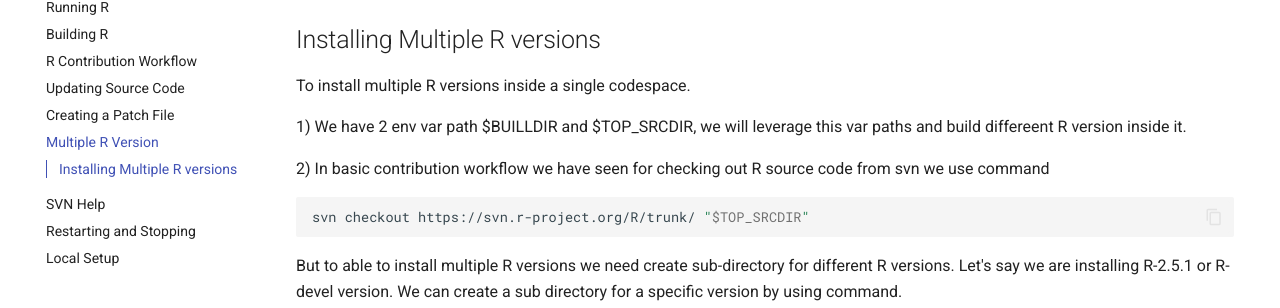
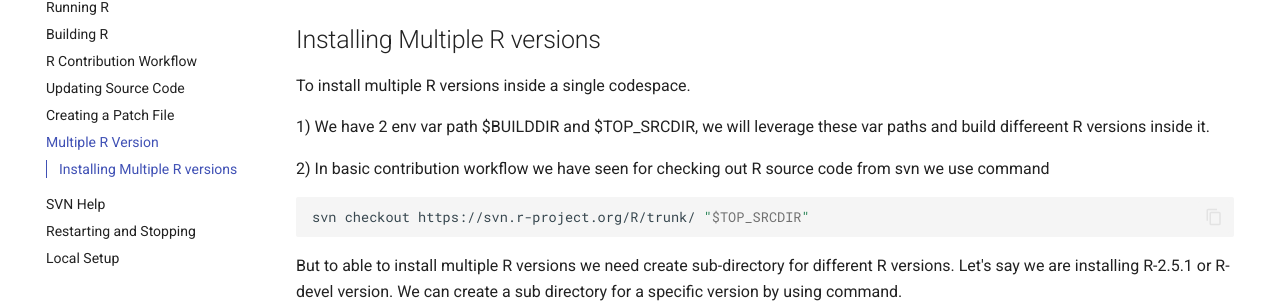
Before and after one commit to r-devel/r-dev-env, an MkDocs documentation site: the page built from docs/tutorials/multi_r_compilation.md, in a window 1280 px wide and 1317 px high. Shown: the part 206-514 px from the top of the window. Built offline with MkDocs 1.6.1 and Material for MkDocs 9.7.7, drawn with Linux system fonts in a browser that asks for light colours.

Commit message:
Fix typos

```diff
--- a/docs/tutorials/multi_r_compilation.md
+++ b/docs/tutorials/multi_r_compilation.md
@@ -3,7 +3,7 @@
 To install multiple R versions inside a single codespace.
 
 
-1) We have 2 env var path $BUILLDIR and $TOP_SRCDIR, we will leverage this var paths and build differeent R version inside it.
+1) We have 2 env var path $BUILDDIR and $TOP_SRCDIR, we will leverage these var paths and build differeent R versions inside it.
 
 2) In basic contribution workflow we have seen for checking out R source code from svn we use command
 
```
